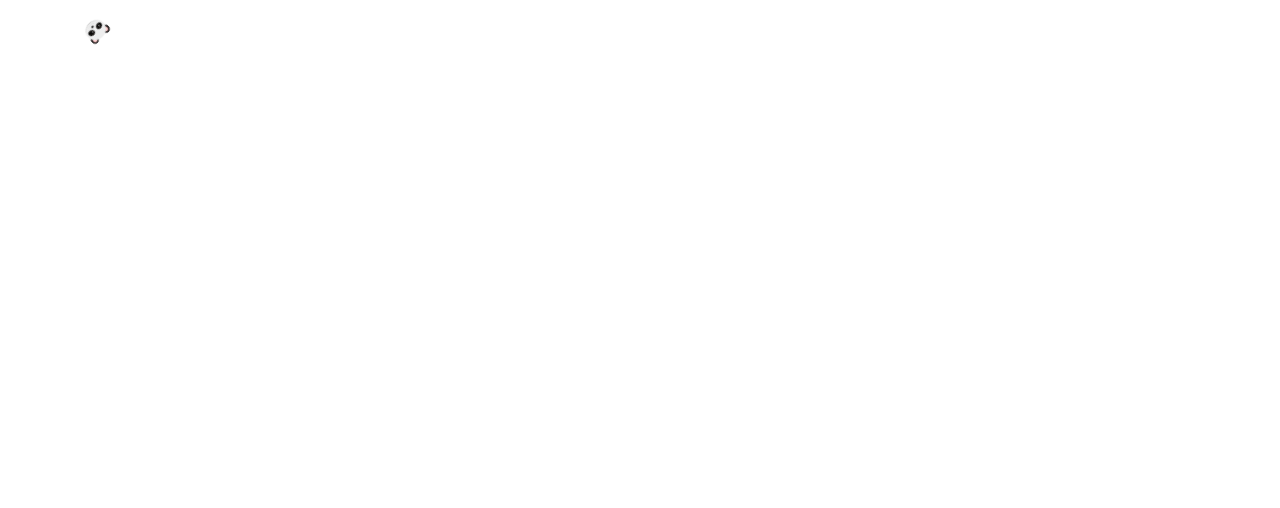
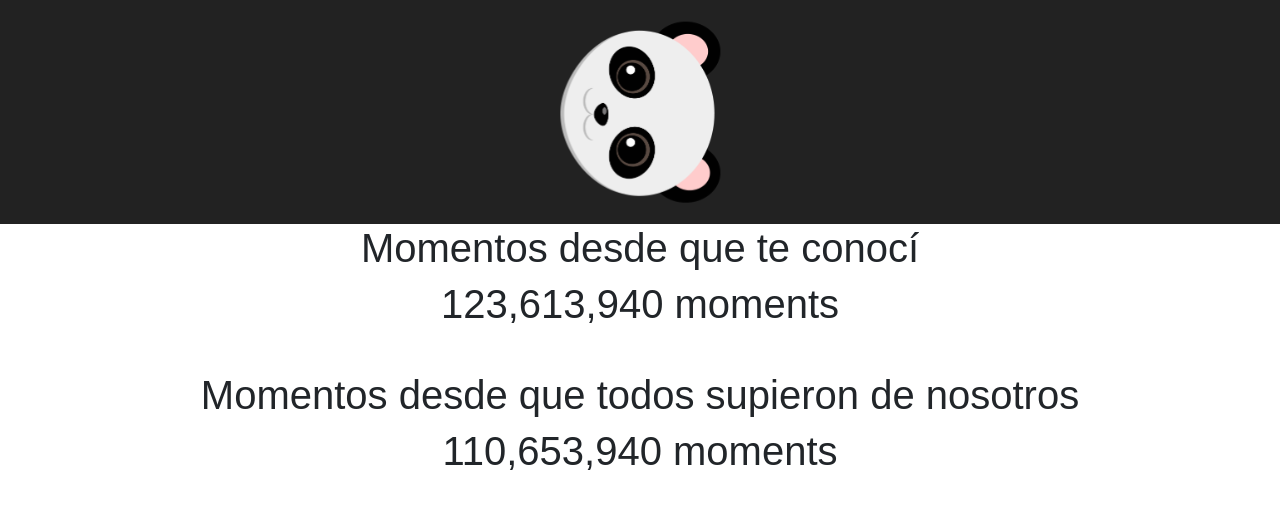
Before and after one commit to alexanther1012/pandacode, a React (Create React App) app: page / in a window 1280 px wide. Shown: the top 508 px of the page. Built offline with nearby package versions, Linux system fonts and the light colour scheme.

Commit message:
Changes to add count moments

```diff
--- a/package.json
+++ b/package.json
@@ -40,7 +40,8 @@
     "start-js:release": "start -- --release",
     "start": "npm-run-all --parallel sass start-js sass:watch",
     "start:release": "npm-run-all --parallel start-js:release sass:release",
-    "build": "npm-run-all --parallel sass",
+    "build": "npm-run-all --parallel sass build-js",
+    "build-js": "react-scripts build",
     "test": "react-scripts test",
     "eject": "react-scripts eject",
     "sass": "node-sass --include-path node_modules src/assets/sass/app.sass -o build/static/css/",
--- a/src/App.js
+++ b/src/App.js
@@ -3,8 +3,9 @@ import { HashRouter as Router, Route, Switch } from "react-router-dom";
 
 import "./assets/sass/app.sass";
 
-import Header from "./components/layout/Header";
-import Home from "./components/pages/Home";
+// import Header from "./components/layout/Header";
+// import Home from "./components/pages/Home";
+import Building from "./components/pages/Building";
 import NotFound from "./components/pages/NotFound";
 
 const App = () => {
@@ -13,10 +14,10 @@ const App = () => {
   return (
     <Router>
       <div className="App">
-        <Header branding="PandAPP" />
-        <div className="container">
+        {/* <Header branding="PandAPP" /> */}
+        <div className="container-xxl">
           <Switch>
-            <Route exact path="/" component={Home}></Route>
+            <Route exact path="/" component={Building}></Route>
             <Route component={NotFound} />
           </Switch>
         </div>
--- a/src/assets/sass/app.sass
+++ b/src/assets/sass/app.sass
@@ -5,9 +5,18 @@
 
 ///imports
 @import "components/_appHeader.sass";
-@import "components/_appLogo.sass"
+@import "components/_appFonts.sass";
+@import "components/_appLogo.sass";
+@import "components/_appBackground.sass";
 
 
 // all customs
 .App
   text-align: center
+
+.App-intro
+  font-size: large
+  display: block
+  margin-left: auto !important
+  margin-right: auto !important
+  vertical-align: middle !important
--- /dev/null
+++ b/src/assets/sass/components/_appBackground.sass
@@ -0,0 +1,5 @@
+.up-bg
+  background-color: #ffffff
+
+.down-bg
+  background-color: #000000
--- a/src/assets/sass/components/_appHeader.sass
+++ b/src/assets/sass/components/_appHeader.sass
@@ -1,8 +1,4 @@
 .App-header
   background-color: #222
-  height: 150px
-  padding: 20px
+  height: 50%
   color: white
-
-.App-intro
-  font-size: large
--- a/src/assets/sass/components/_appLogo.sass
+++ b/src/assets/sass/components/_appLogo.sass
@@ -1,9 +1,13 @@
 .App-logo
   animation: App-logo-spin infinite 20s linear
-  height: 20px
+  height: 2rem
+  margin: 2rem
 
   @keyframes App-logo-spin
     from
       transform: rotate(0deg)
     to
       transform: rotate(360deg)
+
+.App-logo-large
+  height: 10rem
--- a/src/components/contador/index.js
+++ b/src/components/contador/index.js
@@ -3,40 +3,51 @@ import PropTypes from "prop-types";
 import moment from "moment";
 
 const Contador = (props) => {
-  const fechaInicio1 = moment("2017-02-04");
-  const fechaInicio2 = moment("2017-07-04");
-  const [calculos1, setCalculos1] = useState({
+  const { startDate, type } = props;
+  const startDateFormated = moment(startDate);
+  const [count, setCount] = useState({
     dias: 0,
     horas: 0,
     minutos: 0,
     segundos: 0,
-  });
-  const [calculos2, setCalculos2] = useState({
-    dias: 0,
-    horas: 0,
-    minutos: 0,
-    segundos: 0,
+    moments: 0,
   });
 
   const getClock = () => {
     let enddate = moment();
 
-    setCalculos1({
-      dias: getDays(fechaInicio1, enddate),
-      horas: moment().hour(),
-      minutos: moment().minute(),
-      segundos: moment().second(),
-    });
-
-    setCalculos2({
-      dias: getDays(fechaInicio2, enddate),
+    setCount({
+      moments: getDiff(startDateFormated, enddate, "seconds"),
+      dias: getDiff(startDateFormated, enddate, "days"),
       horas: moment().hour(),
       minutos: moment().minute(),
       segundos: moment().second(),
     });
   };
 
-  const getDays = (startdate, enddate) => enddate.diff(startdate, "days");
+  const getDiff = (start, end, format) => end.diff(start, format);
+
+  const getType = (type) => {
+    switch (type) {
+      case "complete":
+        return (
+          <p>
+            {count.dias +
+              " Dias " +
+              count.horas +
+              " horas " +
+              count.minutos +
+              " minutos " +
+              count.segundos +
+              " segundos "}
+          </p>
+        );
+      case "moments":
+        return (
+          <p className="">{count.moments.toLocaleString() + " moments "}</p>
+        );
+    }
+  };
 
   useEffect(() => {
     const timer = setInterval(() => getClock(), 1000);
@@ -45,37 +56,12 @@ const Contador = (props) => {
       clearInterval(timer);
     };
   });
-  return (
-    <div>
-      {props.tipo === 1 ? (
-        <p>
-          {calculos1.dias +
-            " Dias " +
-            calculos1.horas +
-            " horas " +
-            calculos1.minutos +
-            " minutos " +
-            calculos1.segundos +
-            " segundos "}
-        </p>
-      ) : (
-        <p>
-          {calculos2.dias +
-            " Dias " +
-            calculos2.horas +
-            " horas " +
-            calculos2.minutos +
-            " minutos " +
-            calculos2.segundos +
-            " segundos "}
-        </p>
-      )}
-    </div>
-  );
+  return <div>{getType(type)}</div>;
 };
 
 Contador.propTypes = {
-  tipo: PropTypes.number.isRequired,
+  type: PropTypes.string.isRequired,
+  startDate: PropTypes.number.isRequired,
 };
 
 export default Contador;
--- /dev/null
+++ b/src/components/pages/Building.jsx
@@ -0,0 +1,36 @@
+import React, { Fragment } from "react";
+import logo from "../../img/panda.png";
+// import mundo from "../../img/mundo.png";
+// import tresmilloness from "../../img/3millones.jpg";
+// import todotodo from "../../img/todotodo.jpg";
+
+import Contador from "../contador";
+
+const Building = () => {
+  const fields = [];
+
+  for (let i = 0; i <= 25; i++) {
+    fields.push(<p>mucho mucho mucho mucho mucho mucho mucho</p>);
+  }
+  return (
+    <Fragment>
+      <div className="App-header">
+        {/* <h1 className="display-4 mb-2">En construccion...</h1> */}
+        <img src={logo} className="App-logo App-logo-large" alt="logo" />
+      </div>
+      <div className="App-intro">
+        <h1>Momentos desde que te conoc&iacute;</h1>
+        <h1>
+          <Contador type={"moments"} startDate={"2017-02-04"} />
+        </h1>
+        <br />
+        <h1>Momentos desde que todos supieron de nosotros</h1>
+        <h1>
+          <Contador type={"moments"} startDate={"2017-07-04"} />
+        </h1>
+      </div>
+    </Fragment>
+  );
+};
+
+export default Building;
```
Also changed, not shown: src/assets/sass/components/_appFonts.sass (added), 1 other file (tests, documents, lock files or other folders).
